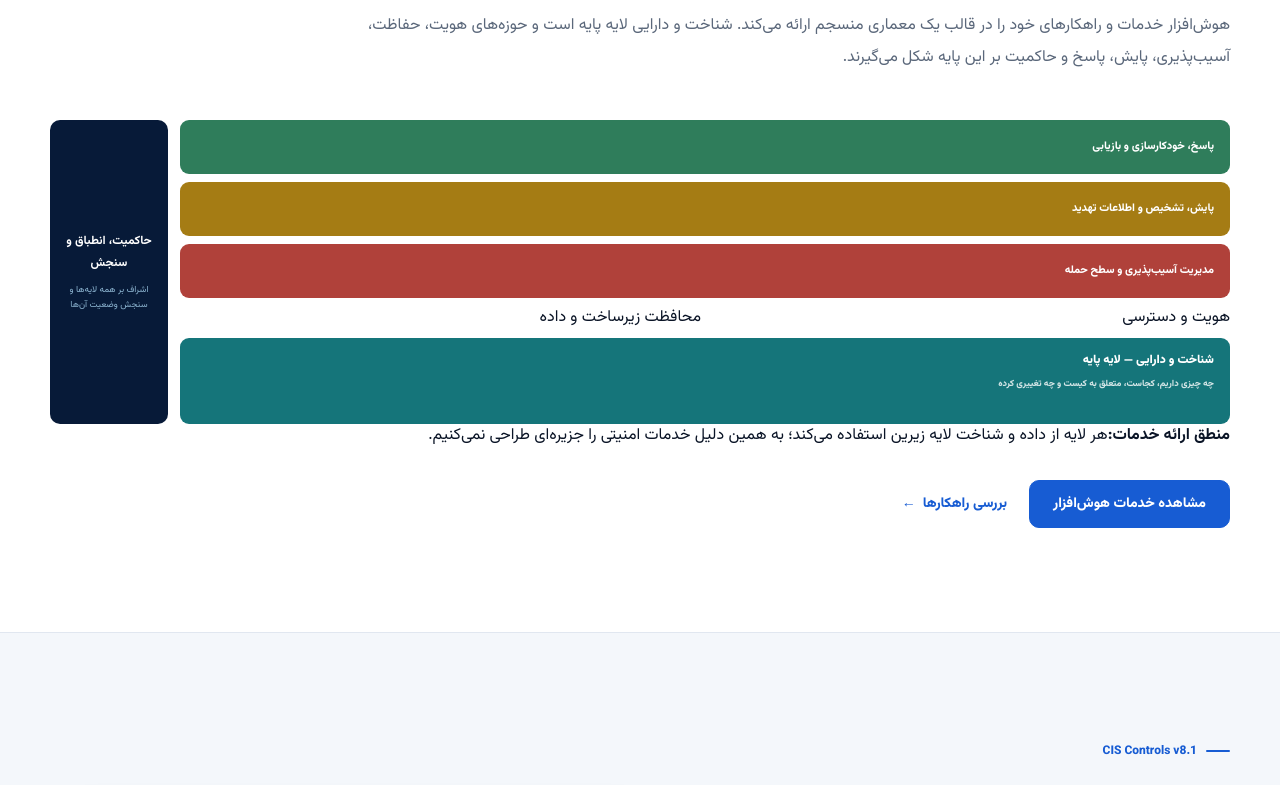
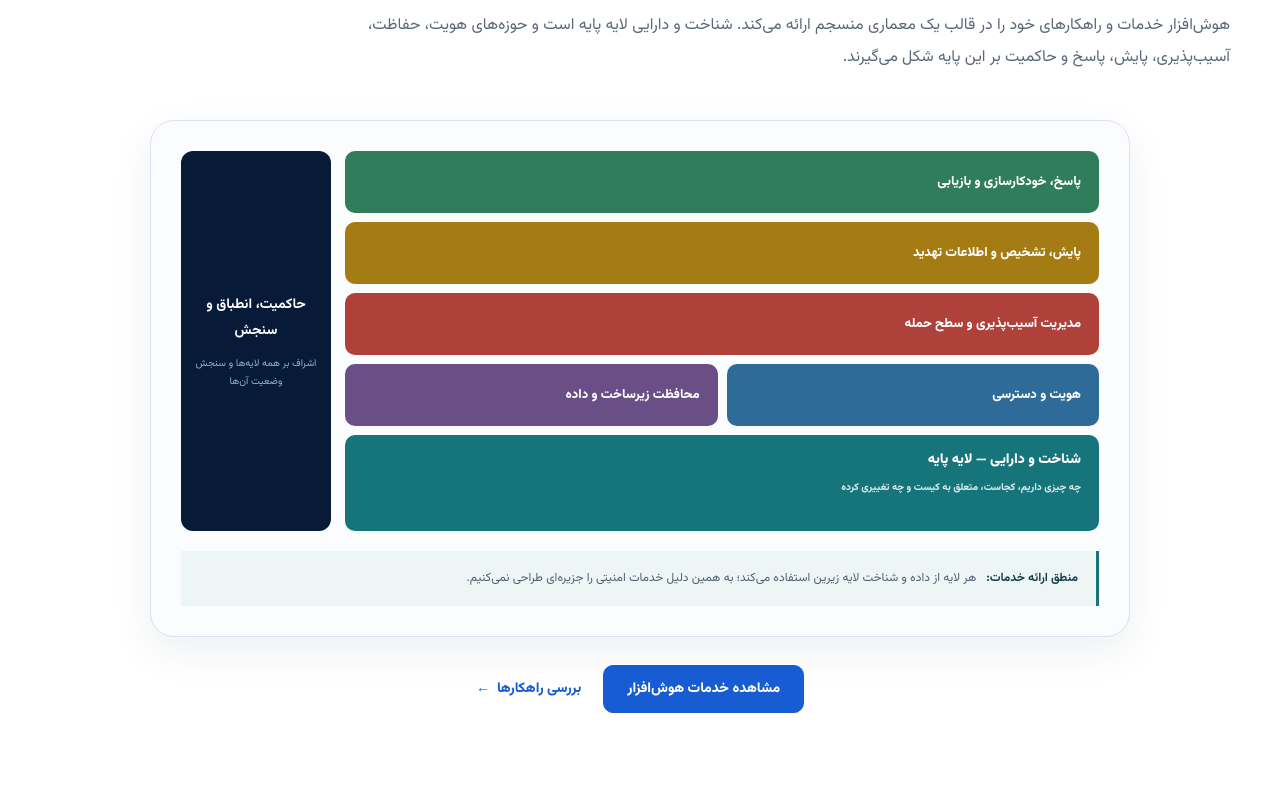
Before and after one commit to monaderi1/houshafzar-website, a Next.js app: page / in a window 1280 px wide. Shown: the part 3020-3805 px from the top of the page. Built offline with nearby package versions, Linux system fonts and the light colour scheme.

Commit message:
style: present architecture as service capability map

```diff
--- a/app/redesign-v1-overrides.css
+++ b/app/redesign-v1-overrides.css
@@ -37,18 +37,16 @@
 .cis-bridge::before,.cis-bridge::after{content:"";position:absolute;top:50%;width:18px;height:2px;background:#5abfd2}.cis-bridge::before{right:100%}.cis-bridge::after{left:100%}
 .cis-bridge small{color:#b8ddff;font-size:10px}.cis-bridge strong{margin-top:7px;color:#fff;font-size:22px;font-weight:900}.cis-bridge i{width:38px;height:3px;margin-top:15px;border-radius:3px;background:#67d3e7}
 
-/* Architecture: two actual visual diagrams, no raw-text look. */
-.architecture-section{background:#fff}
-.architecture-grid{display:grid;grid-template-columns:repeat(2,minmax(0,1fr));gap:26px}
-.architecture-card{padding:28px;border:1px solid #dbe3ee;border-radius:22px;background:#fbfcfe;box-shadow:0 10px 34px rgba(13,46,65,.06)}
-.architecture-card-head{display:flex;align-items:baseline;justify-content:space-between;gap:14px;margin-bottom:24px;padding-bottom:15px;border-bottom:1px solid #e2e8f0}.architecture-card-head span{color:var(--blue-deep);font-size:19px;font-weight:900}.architecture-card-head small{direction:ltr;color:#7b8798;font-size:9px;letter-spacing:.08em;text-transform:uppercase}
-.arch-web{display:grid;grid-template-columns:minmax(0,1fr) 118px;gap:12px;align-items:stretch;direction:rtl}.arch-web-stack{display:grid;gap:8px}.arch-web-layer,.arch-web-split>div{min-height:54px;padding:13px 16px;display:flex;align-items:center;border-radius:9px;color:#fff;font-size:11px;font-weight:800}.arch-web-layer.response{background:#2f7d5b}.arch-web-layer.detect{background:#a57c14}.arch-web-layer.risk{background:#b0413a}.arch-web-split{display:grid;grid-template-columns:1fr 1fr;gap:8px}.arch-web-split>div:first-child{background:#2e6b99}.arch-web-split>div:last-child{background:#6a4e86}.arch-web-layer.foundation{min-height:86px;display:block;background:#15757a}.arch-web-layer.foundation strong{display:block;color:#fff;font-size:12px}.arch-web-layer.foundation small{display:block;margin-top:7px;color:rgba(255,255,255,.82);font-size:9px;line-height:1.8}.arch-web-govern{display:flex;flex-direction:column;align-items:center;justify-content:center;padding:16px 10px;border-radius:10px;background:#071a38;color:#fff;text-align:center}.arch-web-govern strong{color:#fff;font-size:12px;line-height:1.8}.arch-web-govern small{margin-top:8px;color:#8db5d1;font-size:9px;line-height:1.7}
-.integration-web{display:grid;gap:10px;direction:rtl}.integration-sources{display:grid;grid-template-columns:repeat(4,1fr);gap:7px}.integration-sources span{min-height:60px;padding:9px;display:grid;place-items:center;border:1px solid #dce3ed;border-radius:8px;background:#f2f5f8;color:#45546a;font-size:9px;text-align:center}.integration-arrow{color:#15757a;font-size:22px;line-height:1;text-align:center}.integration-foundation{padding:17px;border-radius:10px;background:#15757a;color:#fff;text-align:center}.integration-foundation strong{display:block;color:#fff;font-size:12px}.integration-foundation small{display:block;margin-top:7px;color:rgba(255,255,255,.84);font-size:8px;line-height:1.8}.integration-outputs{display:grid;grid-template-columns:repeat(3,1fr);gap:7px}.integration-outputs span{padding:14px 8px;border:1px solid #d7e1ed;border-top:3px solid var(--blue);border-radius:8px;background:#fff;color:#334158;font-size:9px;text-align:center}.integration-response{padding:15px;border-radius:9px;background:#2f7d5b;color:#fff;font-size:10px;font-weight:850;text-align:center}
+/* Capability architecture: the service portfolio at a glance. */
+.capabilities-section{background:#fff}
+.capability-architecture{max-width:980px;margin:0 auto;padding:30px;border:1px solid #dbe3ee;border-radius:24px;background:#fbfcfe;box-shadow:0 14px 42px rgba(13,46,65,.07)}
+.arch-web{display:grid;grid-template-columns:minmax(0,1fr) 150px;gap:14px;align-items:stretch;direction:rtl}.arch-web-stack{display:grid;gap:9px}.arch-web-layer,.arch-web-split>a{min-height:62px;padding:15px 18px;display:flex;align-items:center;border-radius:10px;color:#fff;font-size:13px;font-weight:800;transition:transform .18s ease,filter .18s ease}.arch-web-layer:hover,.arch-web-split>a:hover,.arch-web-govern:hover{transform:translateY(-2px);filter:brightness(1.04)}.arch-web-layer.response{background:#2f7d5b}.arch-web-layer.detect{background:#a57c14}.arch-web-layer.risk{background:#b0413a}.arch-web-split{display:grid;grid-template-columns:1fr 1fr;gap:9px}.arch-web-split>a:first-child{background:#2e6b99}.arch-web-split>a:last-child{background:#6a4e86}.arch-web-layer.foundation{min-height:96px;display:block;background:#15757a}.arch-web-layer.foundation strong{display:block;color:#fff;font-size:14px}.arch-web-layer.foundation small{display:block;margin-top:8px;color:rgba(255,255,255,.84);font-size:10px;line-height:1.8}.arch-web-govern{display:flex;flex-direction:column;align-items:center;justify-content:center;padding:20px 14px;border-radius:12px;background:#071a38;color:#fff;text-align:center;transition:transform .18s ease,filter .18s ease}.arch-web-govern strong{color:#fff;font-size:14px;line-height:1.9}.arch-web-govern small{margin-top:10px;color:#8db5d1;font-size:10px;line-height:1.8}
+.capability-note{display:flex;gap:10px;align-items:flex-start;margin-top:20px;padding:16px 18px;border-right:3px solid #15757a;background:#eef5f5;color:#4f5f73;font-size:12px;line-height:1.9}.capability-note strong{color:#123f4b;white-space:nowrap}.capability-actions{justify-content:center;margin-top:28px}
 
-@media(max-width:1080px){.cis-grid{grid-template-columns:1fr}.architecture-grid{grid-template-columns:1fr}.cis-visual{max-width:760px}}
+@media(max-width:1080px){.cis-grid{grid-template-columns:1fr}.cis-visual{max-width:760px}}
 @media(max-width:760px){
 .hero-system{padding:18px}.system-title{align-items:flex-start;flex-direction:column;gap:5px}.system-board{min-height:auto;grid-template-columns:1fr;gap:18px;padding:20px 16px}.system-column{grid-template-columns:repeat(2,minmax(0,1fr))}.system-column small{grid-column:1/-1}.system-engine{min-height:132px;order:2}.system-sources{order:1}.system-outputs{order:3}.connector{display:none}
 .challenge-grid-linked .challenge-card{min-height:auto;padding:26px 24px}.challenge-grid-linked .challenge-number{font-size:34px;margin-bottom:20px}
 .cis-visual{grid-template-columns:1fr;padding:18px}.cis-control{min-height:170px}.cis-bridge{min-height:130px}.cis-bridge::before,.cis-bridge::after{display:none}
-.arch-web{grid-template-columns:1fr}.arch-web-govern{min-height:95px}.integration-sources{grid-template-columns:repeat(2,1fr)}.integration-outputs{grid-template-columns:1fr}
+.capability-architecture{padding:18px}.arch-web{grid-template-columns:1fr}.arch-web-govern{min-height:110px}.arch-web-split{grid-template-columns:1fr}.capability-note{display:block}.capability-note strong{display:block;margin-bottom:5px}
 }
```
